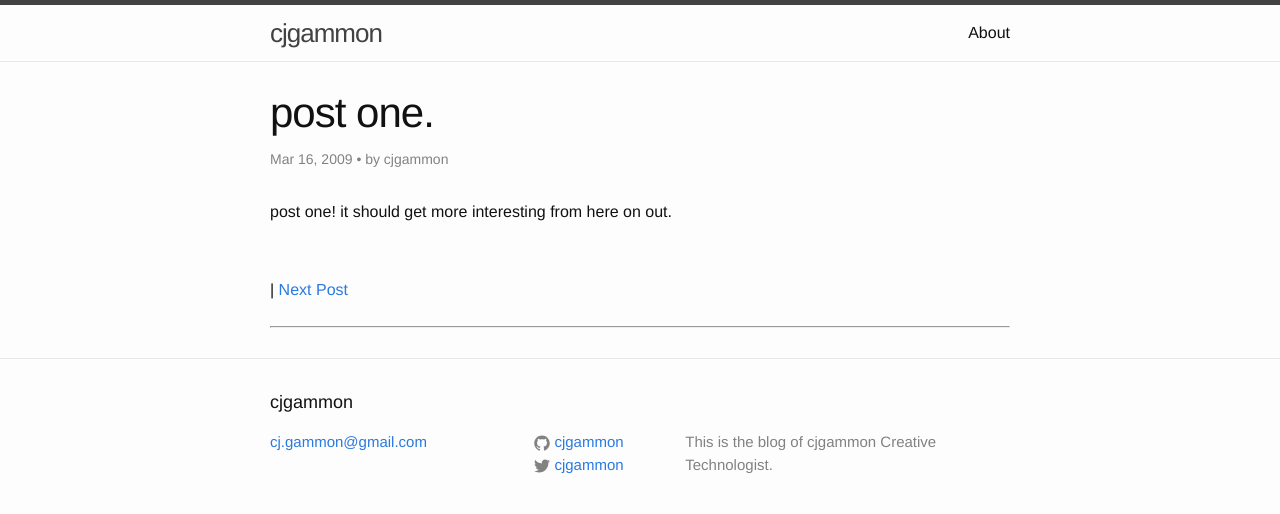
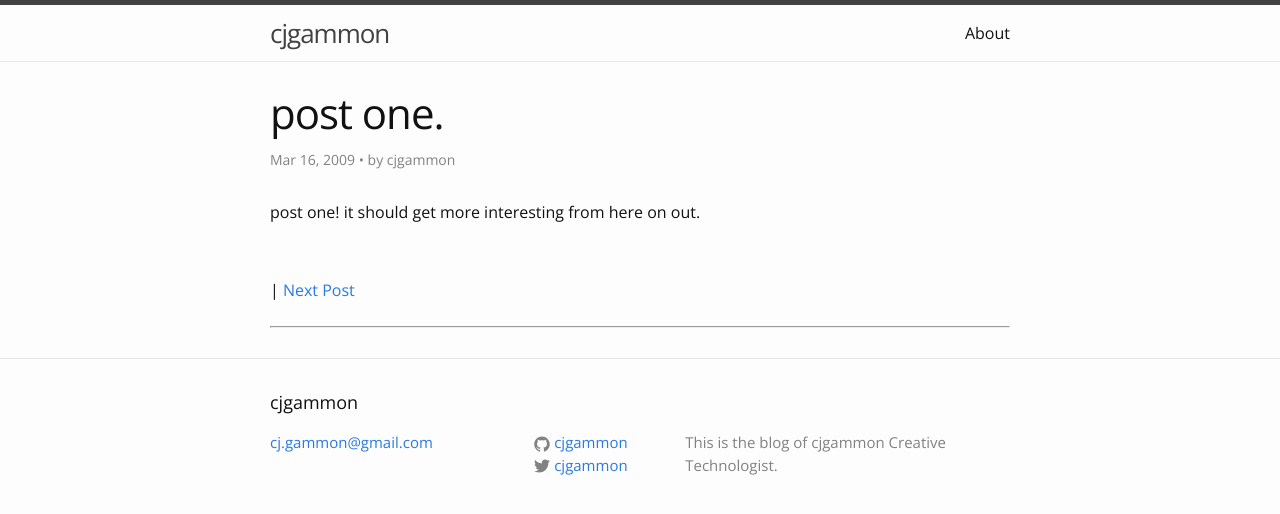
Before and after one commit to cjgammon/blog, a Jekyll site: the page built from _posts/2009-03-15-hello-world.html, in a window 1280 px wide. Shown: the top 514 px of the page. Built offline with Jekyll 4.4.1, drawn with Linux system fonts in a browser that asks for light colours; comment, search, counter and statistics services are not loaded.

Commit message:
add open sans

```diff
--- a/_includes/head.html
+++ b/_includes/head.html
@@ -6,6 +6,7 @@
   <title>{% if page.title %}{{ page.title }}{% else %}{{ site.title }}{% endif %}</title>
   <meta name="description" content="{% if page.excerpt %}{{ page.excerpt | strip_html | strip_newlines | truncate: 160 }}{% else %}{{ site.description }}{% endif %}">
 
+  <link href='https://fonts.googleapis.com/css?family=Open+Sans' rel='stylesheet' type='text/css'>
   <link rel="stylesheet" href="{{ "/css/main.css" | prepend: site.baseurl }}">
   <link rel="canonical" href="{{ page.url | replace:'index.html','' | prepend: site.baseurl | prepend: site.url }}">
   <link rel="alternate" type="application/rss+xml" title="{{ site.title }}" href="{{ "/feed.xml" | prepend: site.baseurl | prepend: site.url }}">
--- a/css/main.scss
+++ b/css/main.scss
@@ -6,7 +6,7 @@
 
 
 // Our variables
-$base-font-family: "Helvetica Neue", Helvetica, Arial, sans-serif;
+$base-font-family: "Open Sans", "Helvetica Neue", Helvetica, Arial, sans-serif;
 $base-font-size:   16px;
 $base-font-weight: 400;
 $small-font-size:  $base-font-size * 0.875;
```
